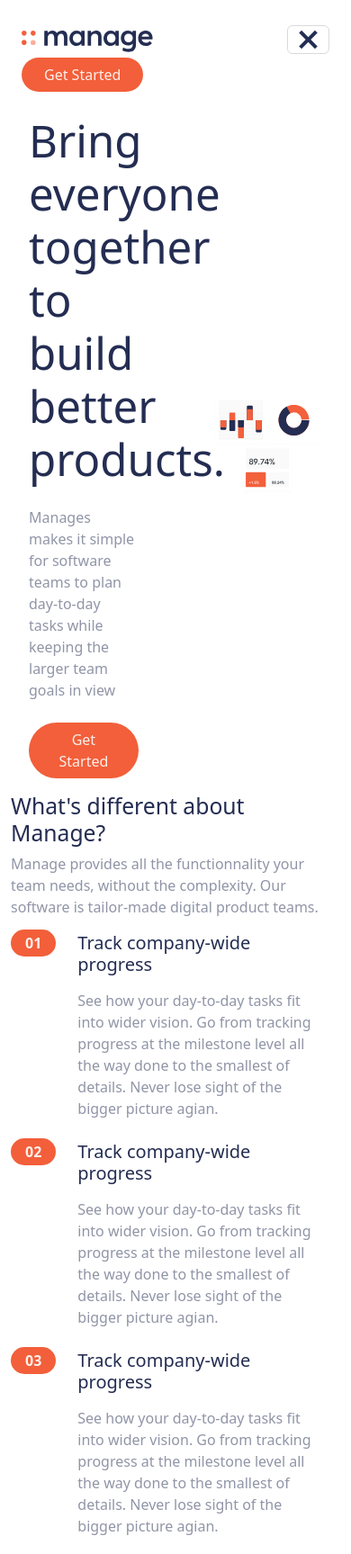
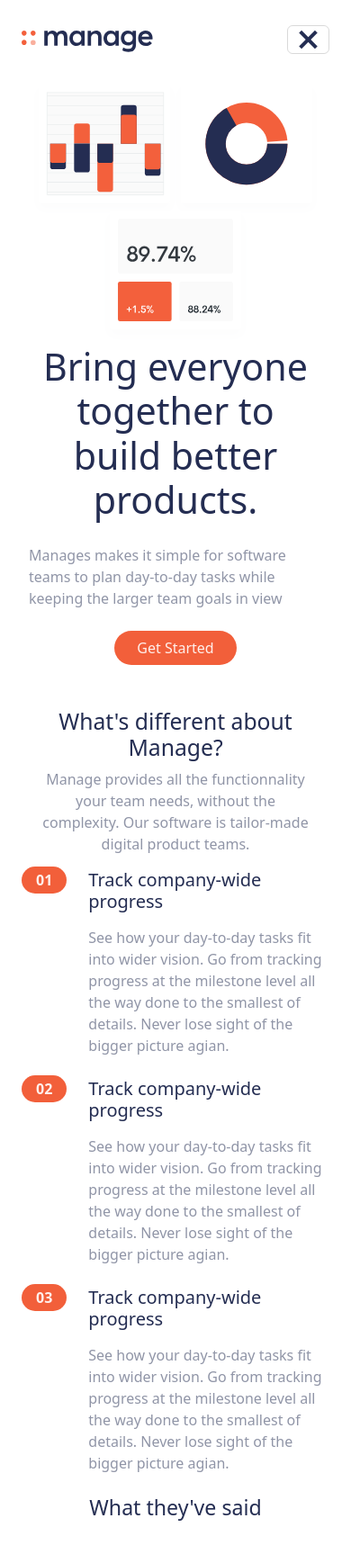
Before and after one commit to Blaise28/landing-page-challenge, a website: page index.html in a window 390 px wide. Shown: the top 1727 px of the page at 90% size. Drawn offline with nearby package versions, Linux system fonts and the light colour scheme.

Commit message:
responsive design

```diff
--- a/index.html
+++ b/index.html
@@ -81,36 +81,38 @@
               </div>
             </div>
           </div>
-           <div>
+           <div class="d-none d-md-block">
                 <button class="btn bg-primary text-light rounded-pill px-4">Get Started</button>
               </div>
         </div>
       </nav>
 
-      <main class="mt-3 row justify-content-between align-items-center mx-2">
+      <main class="mt-3 row justify-content-between align-items-center mx-2 flex-column-reverse flex-md-column">
 
-        <section class="col-5">
-          <h1 class="text-secondary title">
+        <section class="col-md-5">
+          <h1 class="text-secondary title text-center text-md-start">
             Bring everyone together to build better products.
           </h1>
           <p class="my-4 col-md-9 text-gray">
             Manages makes it simple for software teams to plan day-to-day tasks while keeping the larger team goals in view
           </p>
-          <button class="btn bg-primary text-light rounded-pill px-4">Get Started</button>
+          <div class="text-center text-md-start">
+            <button class="btn bg-primary text-light rounded-pill px-4">Get Started</button>
+          </div>
         </section>
 
-        <section class="col-5">
+        <section class="col-md-5">
           <img src="./images/illustration-intro.svg" class="img-fluid" alt="" srcset="">
         </section>
       </main>
       </header>
 
-      <section class="mt-3 row justify-content-between">
-        <div class="about col-lg-5">
-          <h2 class="text-secondary">
+      <section class="mt-5 row justify-content-center justify-content-md-between">
+        <div class="about col-10 col-lg-5">
+          <h2 class="text-secondary text-center text-md-start">
             What's different about Manage?
           </h2>
-          <p class="col-md-9 text-gray">
+          <p class="col-md-9 text-gray text-center text-md-start">
             Manage provides all the functionnality your team needs,
             without the complexity. Our software is tailor-made digital product teams.
           </p>
@@ -164,8 +166,8 @@
     <section class="comments">
       <h3 class="text-center text-secondary">What they've said</h3>
 
-      <div class="row justify-content-around mx-1 mt-5">
-        <div class="card col-lg-3 border-0 bg-light-gray pt-5">
+      <div class="row justify-content-around mx-1 mt-5" style="gap: 1rem;">
+        <div class="card col-10 col-lg-3 border-0 bg-light-gray pt-5 mt-5 mt-md-0">
           <div class="profile">
             <img class="img-fluid" style="width: 80px;" src="./images/avatar-anisha.png" alt="profile anisha">
           </div>
@@ -180,7 +182,7 @@
           </div>
         </div>
 
-        <div class="card col-lg-3 border-0 bg-light-gray pt-5">
+        <div class="card col-10 col-lg-3 border-0 bg-light-gray pt-5 mt-5 mt-md-0">
           <div class="profile">
             <img class="img-fluid" style="width: 80px;" src="./images/avatar-ali.png" alt="profile ali">
           </div>
@@ -196,7 +198,7 @@
           </div>
         </div>
 
-        <div class="card col-lg-3 border-0 bg-light-gray pt-5">
+        <div class="card col-10 col-lg-3 border-0 bg-light-gray pt-5 mt-5 mt-md-0">
           <div class="profile">
             <img  class="img-fluid" style="width: 80px;" src="./images/avatar-richard.png" alt="profile richard">
           </div>
@@ -217,10 +219,10 @@
     </section>
     <section class="team bg-primary mt-5 p-5 ">
       <div class="row justify-content-around align-items-center">
-        <div class="fw-bold col-md-4 fs-2 text-light">
+        <div class="fw-bold col-md-4 fs-2 text-light text-center text-md-start">
           Simplify how your team works today.
         </div>
-        <div class="col-md-3">
+        <div class="col-md-3 text-center text-md-start mt-3 mt-md-0">
           <button class="btn bg-light text-primary rounded-pill px-4">Get Started</button>
         </div>
       </div>
--- a/style/style.scss
+++ b/style/style.scss
@@ -34,7 +34,7 @@ nav {
 
 main {
   .title {
-    font-size: calc(3rem + 0.3vw);
+    font-size: calc(2.5rem + 0.3vw);
   }
 }
 .text-gray {
```
Also changed, not shown: style/dist/style.css.
